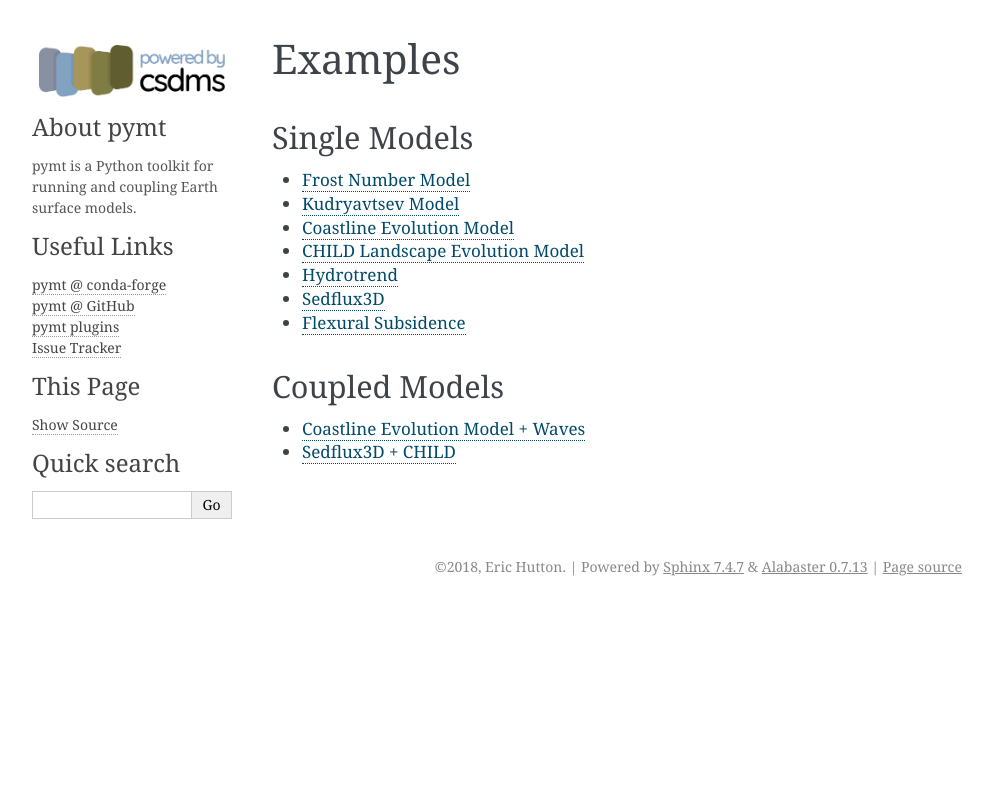
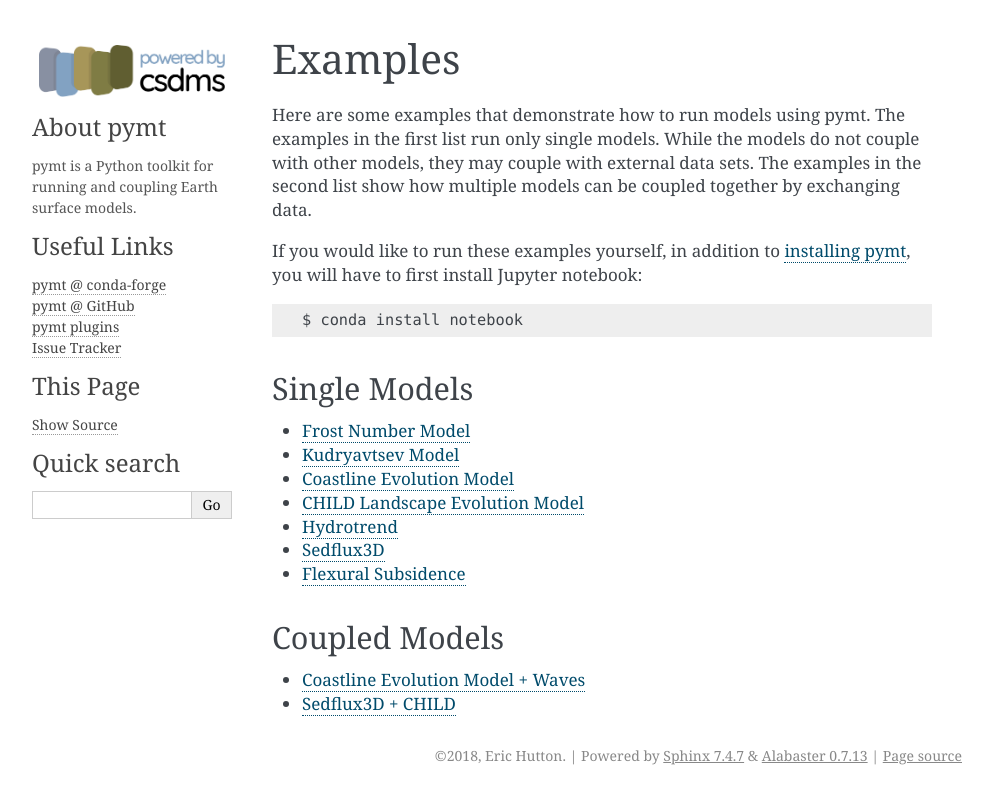
Before and after one commit to csdms/pymt, a Sphinx documentation site: the page built from docs/examples.rst, in a window 1280 px wide. Shown: the top 804 px of the page, without its empty margins (148-1141 px from the left). Built offline with Sphinx 7.4.7, drawn with Linux system fonts in a browser that asks for light colours; pages that are not in the unit, such as notebooks, are missing from menus.

Commit message:
Add brief into text to examples.

```diff
--- a/docs/examples.rst
+++ b/docs/examples.rst
@@ -1,5 +1,20 @@
 Examples
 ========
+
+Here are some examples that demonstrate how to run models using pymt.
+The examples in the first list run only single models. While the models
+do not couple with other models, they may couple with external data
+sets. The examples in the second list show how multiple models
+can be coupled together by exchanging data.
+
+If you would like to run these examples yourself, in addition to
+`installing pymt <installation.rst#Installation>`_, you will
+have to first install Jupyter notebook:
+
+.. code-block:: bash
+
+    $ conda install notebook
+
 
 Single Models
 -------------
```
